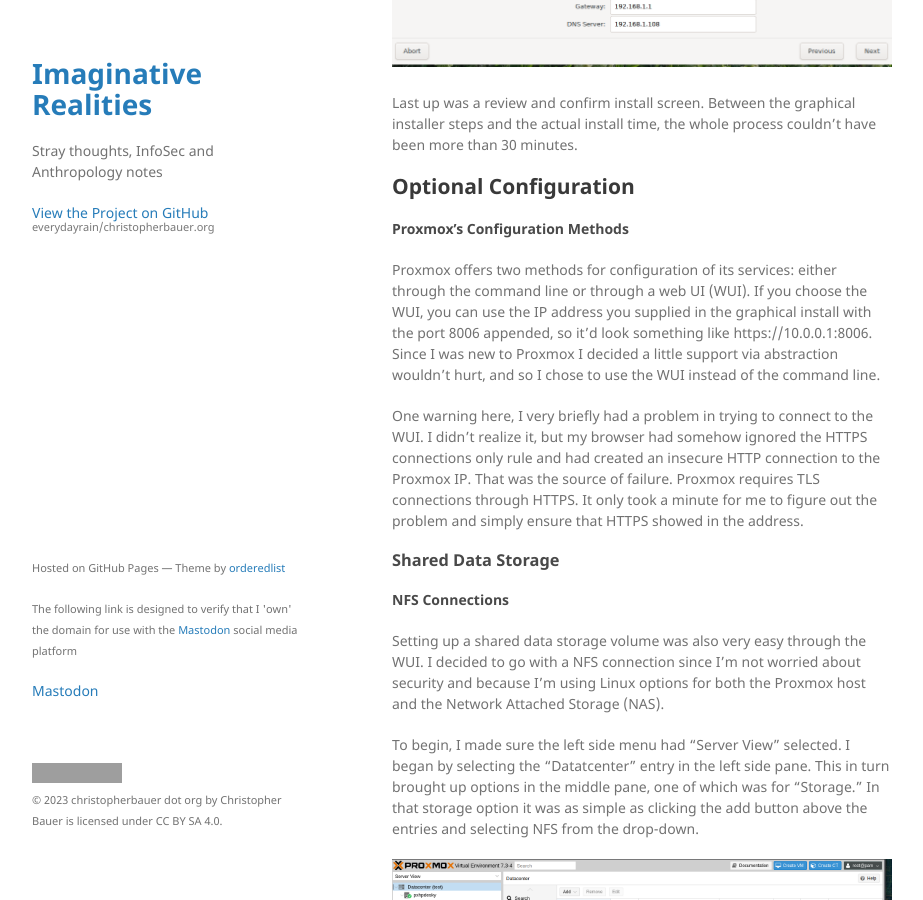
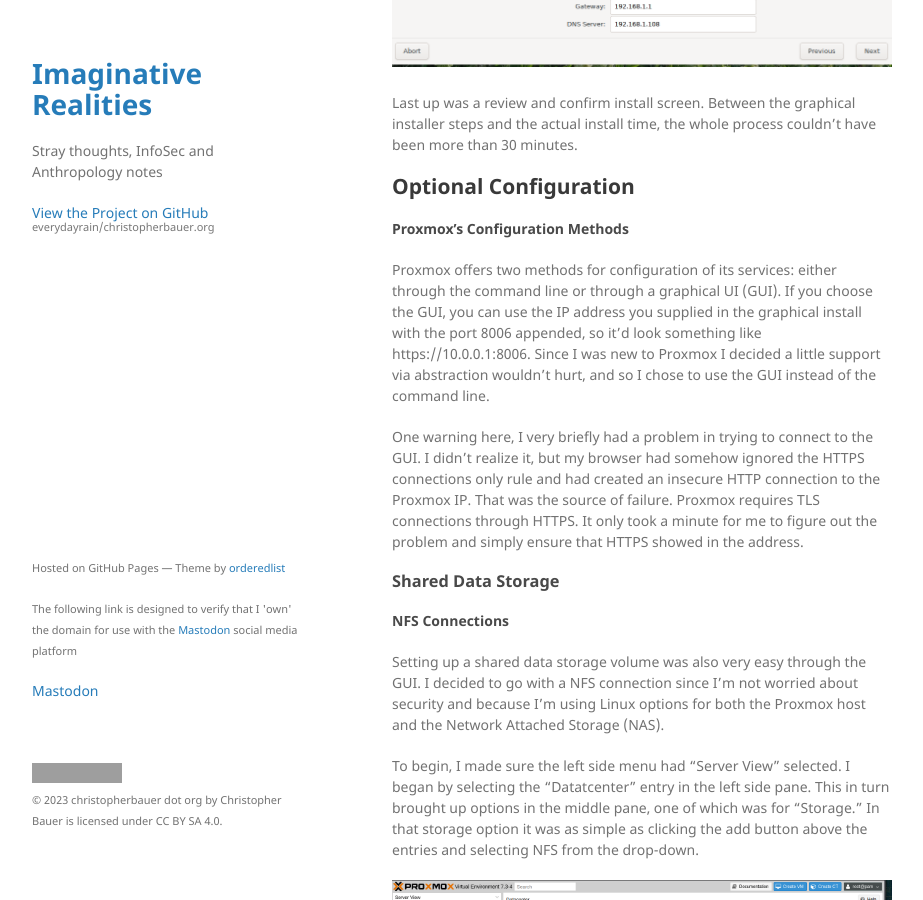
Before and after one commit to everydayrain/christopherbauer.org, a Jekyll site: the page built from _posts/2022-12-28-starting-proxmox.md, in a window 1280 px wide and 900 px high, scrolled down 3794 px. Shown: the whole window, without its empty margins (178-1101 px from the left). Built offline with Jekyll 4.4.1, drawn with Linux system fonts in a browser that asks for light colours; grey boxes are pictures that could not be loaded.

Commit message:
Add files via upload

```diff
--- a/_posts/2022-12-28-starting-proxmox.md
+++ b/_posts/2022-12-28-starting-proxmox.md
@@ -52,13 +52,13 @@
 
 ## Optional Configuration
 #### Proxmox's Configuration Methods
-Proxmox offers two methods for configuration of its services: either through the command line or through a web UI (WUI).  If you choose the WUI, you can use the IP address you supplied in the graphical install with the port 8006 appended, so it'd look something like https://10.0.0.1:8006.  Since I was new to Proxmox I decided a little support via abstraction wouldn't hurt, and so I chose to use the WUI instead of the command line.
+Proxmox offers two methods for configuration of its services: either through the command line or through a graphical UI (GUI).  If you choose the GUI, you can use the IP address you supplied in the graphical install with the port 8006 appended, so it'd look something like https://10.0.0.1:8006.  Since I was new to Proxmox I decided a little support via abstraction wouldn't hurt, and so I chose to use the GUI instead of the command line.
 
-One warning here, I very briefly had a problem in trying to connect to the WUI.  I didn't realize it, but my browser had somehow ignored the HTTPS connections only rule and had created an insecure HTTP connection to the Proxmox IP.  That was the source of failure.  Proxmox requires TLS connections through HTTPS.  It only took a minute for me to figure out the problem and simply ensure that HTTPS showed in the address.
+One warning here, I very briefly had a problem in trying to connect to the GUI.  I didn't realize it, but my browser had somehow ignored the HTTPS connections only rule and had created an insecure HTTP connection to the Proxmox IP.  That was the source of failure.  Proxmox requires TLS connections through HTTPS.  It only took a minute for me to figure out the problem and simply ensure that HTTPS showed in the address.
 
 ### Shared Data Storage
 #### NFS Connections
-Setting up a shared data storage volume was also very easy through the WUI.  I decided to go with a NFS connection since I'm not worried about security and because I'm using Linux options for both the Proxmox host and the Network Attached Storage (NAS).
+Setting up a shared data storage volume was also very easy through the GUI.  I decided to go with a NFS connection since I'm not worried about security and because I'm using Linux options for both the Proxmox host and the Network Attached Storage (NAS).
 
 To begin, I made sure the left side menu had "Server View" selected.  I began by selecting the "Datatcenter" entry in the left side pane.  This in turn brought up options in the middle pane, one of which was for "Storage."  In that storage option it was as simple as  clicking the add button above the entries and selecting NFS from the drop-down.
 
```
